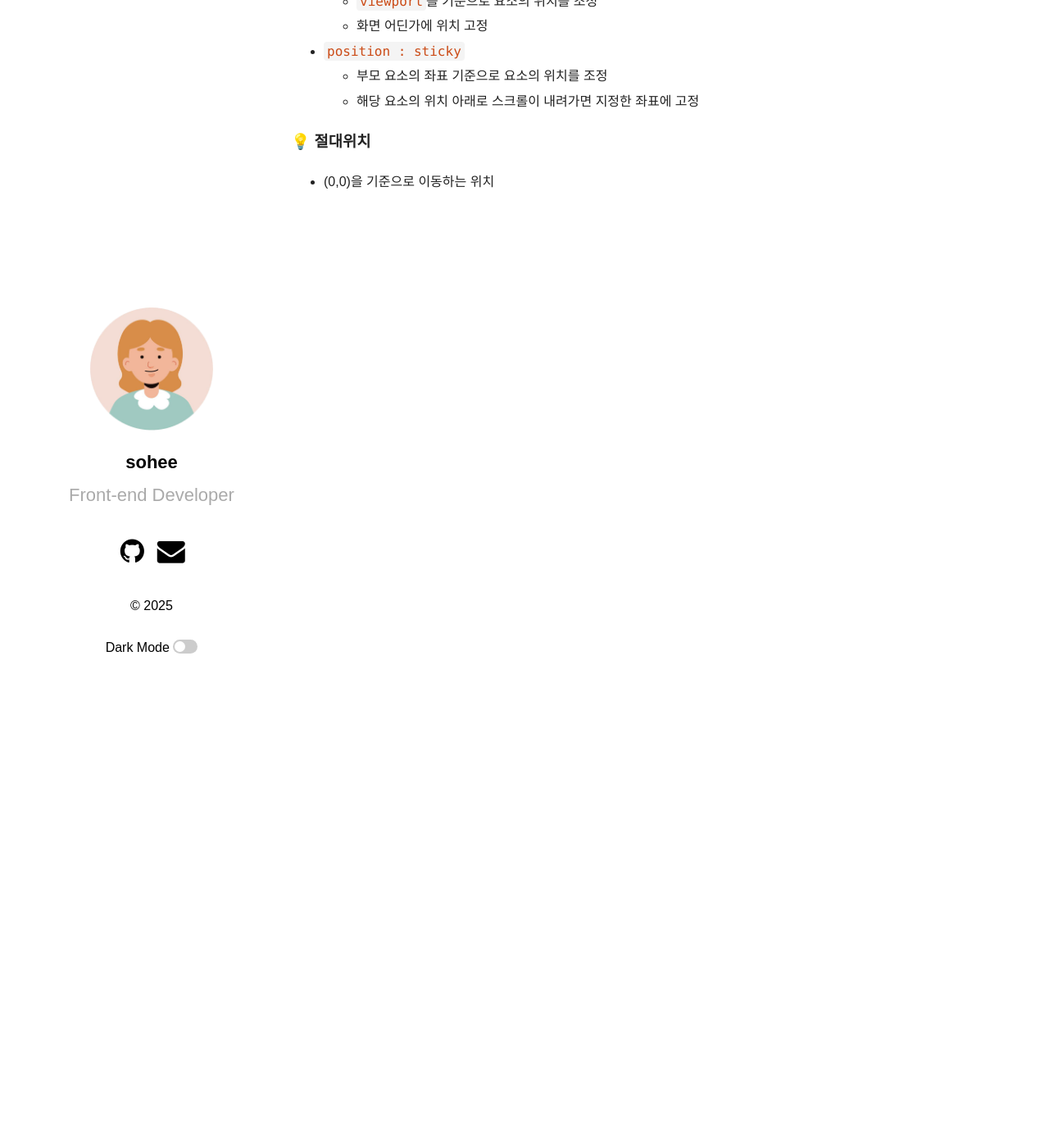
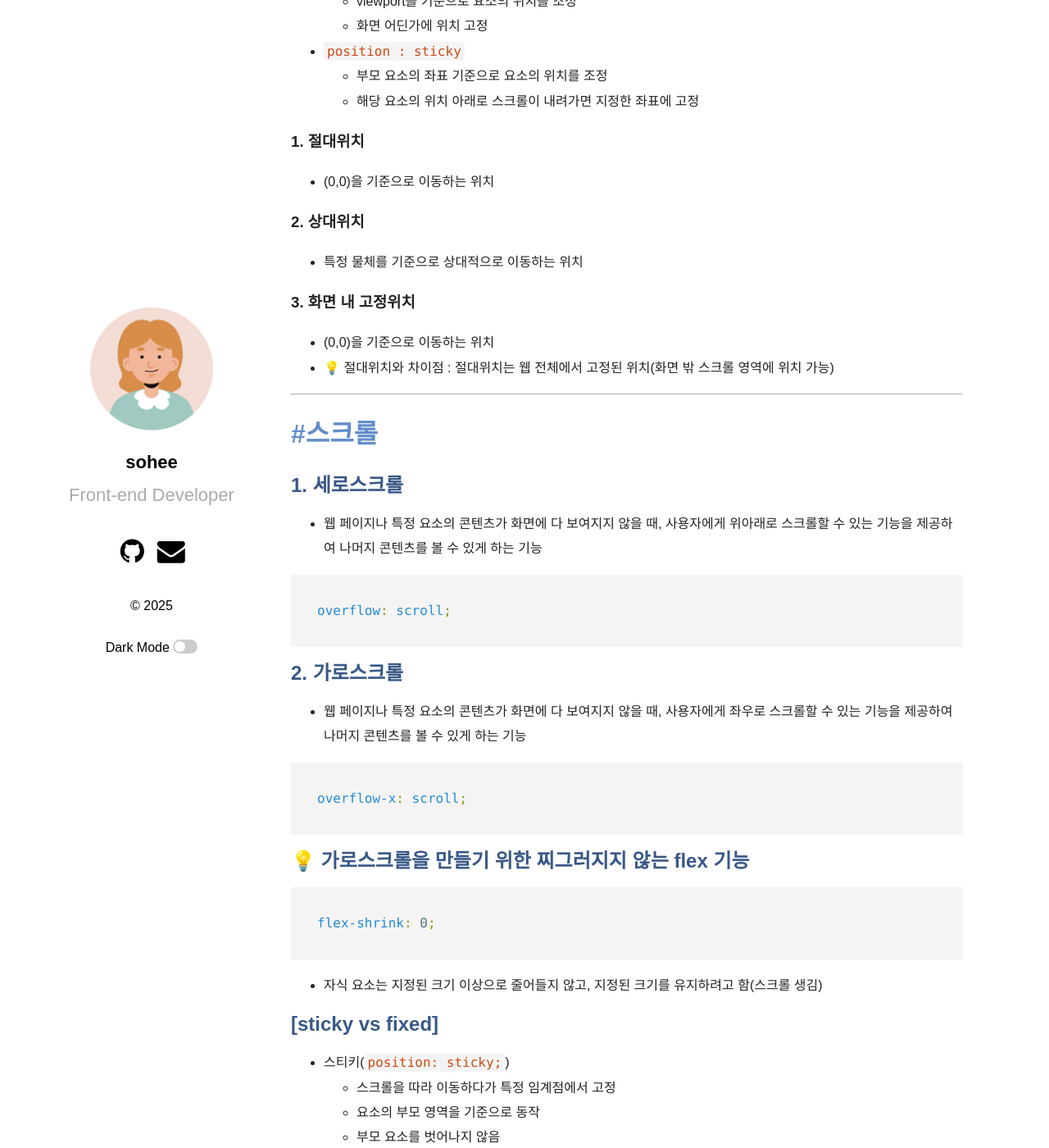
Before and after one commit to shkim00216/shkim00216.github.io, a Jekyll site: the page built from _posts/2025-03-26-CSS3.md, in a window 1280 px wide and 1400 px high, scrolled down 594 px. Shown: the whole window at 82% size. Built offline with Jekyll 4.4.1, drawn with Linux system fonts in a browser that asks for light colours; some web fonts are replaced; some of the changed text lies outside the part shown.

Commit message:
Update 2025-03-26-CSS3.md

````diff
--- a/_posts/2025-03-26-CSS3.md
+++ b/_posts/2025-03-26-CSS3.md
@@ -7,8 +7,6 @@
 
 # #포지션
 
-<!-- CSS-JS/class-css/section02/02-01/01-transition.html 참고 -->
-
 > **position** : HTML 요소가 배치되는 방식을 결정하는 속성
 
 ## [position의 속성값]
@@ -16,18 +14,92 @@
 - `position : static`(기본값)
   - 문서상 원래 있어야 하는 위치에 배치
   - ❗️ `top, left, bottom, right` 속성 사용 불가
-  - 위치 조정이 불가능한 기본 `HTML` 요소의 상태
+  - 위치 조정이 불가능한 기본 HTML 요소의 상태
 - `position : relative`
   - 원래 있던 자리를 기준으로 요소의 위치를 조정
 - `position : absolute`
   - 절대 좌표를 기준으로 요소의 위치를 조정
 - `position : fixed`
-  - `viewport`를 기준으로 요소의 위치를 조정
+  - viewport를 기준으로 요소의 위치를 조정
   - 화면 어딘가에 위치 고정
 - `position : sticky`
   - 부모 요소의 좌표 기준으로 요소의 위치를 조정
   - 해당 요소의 위치 아래로 스크롤이 내려가면 지정한 좌표에 고정
 
-### 💡 절대위치
+### 1. 절대위치
+
+<!-- CSS-JS/class-css/section03/03-01/01-position-absolute.html 참고 -->
 
 - (0,0)을 기준으로 이동하는 위치
+
+### 2. 상대위치
+
+<!-- CSS-JS/class-css/section03/03-01/02-position-relative.html 참고 -->
+
+- 특정 물체를 기준으로 상대적으로 이동하는 위치
+
+### 3. 화면 내 고정위치
+
+<!-- CSS-JS/class-css/section03/03-01/03-position-fixed.html 참고 -->
+
+- (0,0)을 기준으로 이동하는 위치
+- 💡 절대위치와 차이점 : 절대위치는 웹 전체에서 고정된 위치(화면 밖 스크롤 영역에 위치 가능)
+
+---
+
+# #스크롤
+
+## 1. 세로스크롤
+
+<!-- CSS-JS/class-css/section03/03-02/01-scroll1-y.html 참고 -->
+
+- 웹 페이지나 특정 요소의 콘텐츠가 화면에 다 보여지지 않을 때, 사용자에게 위아래로 스크롤할 수 있는 기능을 제공하여 나머지 콘텐츠를 볼 수 있게 하는 기능
+
+```css
+overflow: scroll;
+```
+
+## 2. 가로스크롤
+
+<!-- CSS-JS/class-css/section03/03-02/01-scroll2-x.html 참고 -->
+
+- 웹 페이지나 특정 요소의 콘텐츠가 화면에 다 보여지지 않을 때, 사용자에게 좌우로 스크롤할 수 있는 기능을 제공하여 나머지 콘텐츠를 볼 수 있게 하는 기능
+
+```css
+overflow-x: scroll;
+```
+
+## 💡 가로스크롤을 만들기 위한 찌그러지지 않는 flex 기능
+
+```css
+flex-shrink: 0;
+```
+
+- 자식 요소는 지정된 크기 이상으로 줄어들지 않고, 지정된 크기를 유지하려고 함(스크롤 생김)
+
+## [sticky vs fixed]
+
+<!-- CSS-JS/class-css/section03/03-02/02-scroll-sticky.html 참고 -->
+
+- 스티키(`position: sticky;`)
+  - 스크롤을 따라 이동하다가 특정 임계점에서 고정
+  - 요소의 부모 영역을 기준으로 동작
+  - 부모 요소를 벗어나지 않음
+- 고정(`position: fixed;`)
+  - 항상 고정된 위치에 머뭄
+  - 스크롤과 상관없이 브라우저 창을 기준으로 동작
+  - 화면 내에서 위치가 변하지 않음
+
+## [스크롤 헤더 배경 뿌옇게 만들기]
+
+<!-- CSS-JS/class-css/section03/03-02/03-scroll-sticky-backdrop-filter.html 참고 -->
+
+```css
+backdrop-filter: blur(10px);
+```
+
+### 💡 스크롤바 커스텀하기
+
+> WebKit 기반 브라우저(Chrome, Edge, Opera, Safari, iOS 브라우저)와 IE와 파이어폭스 브라우저로 나뉨
+
+`::-webkit-scrollbar`
````
